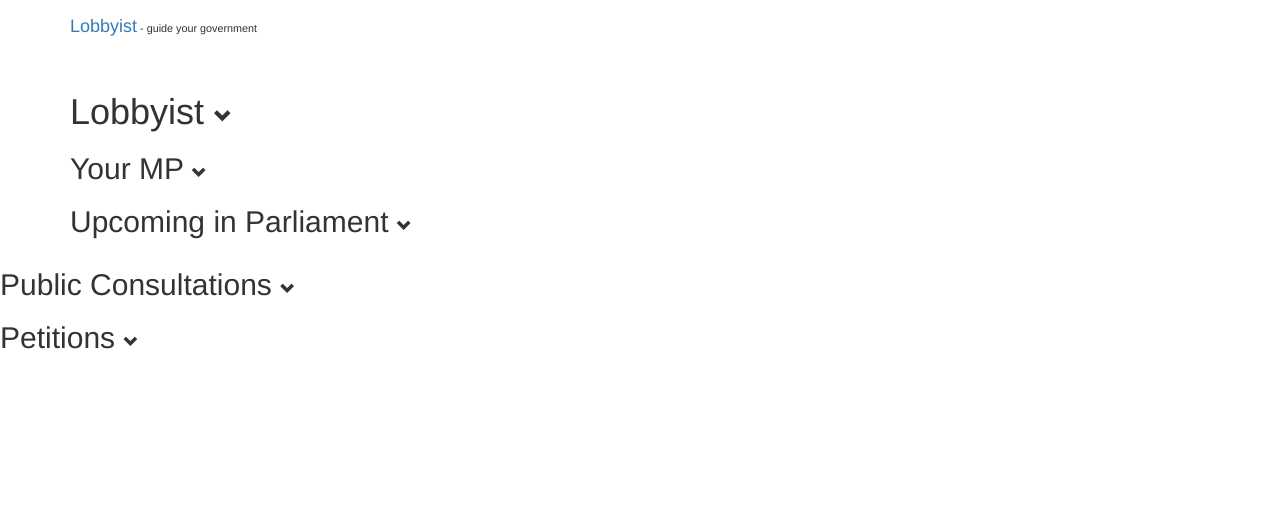
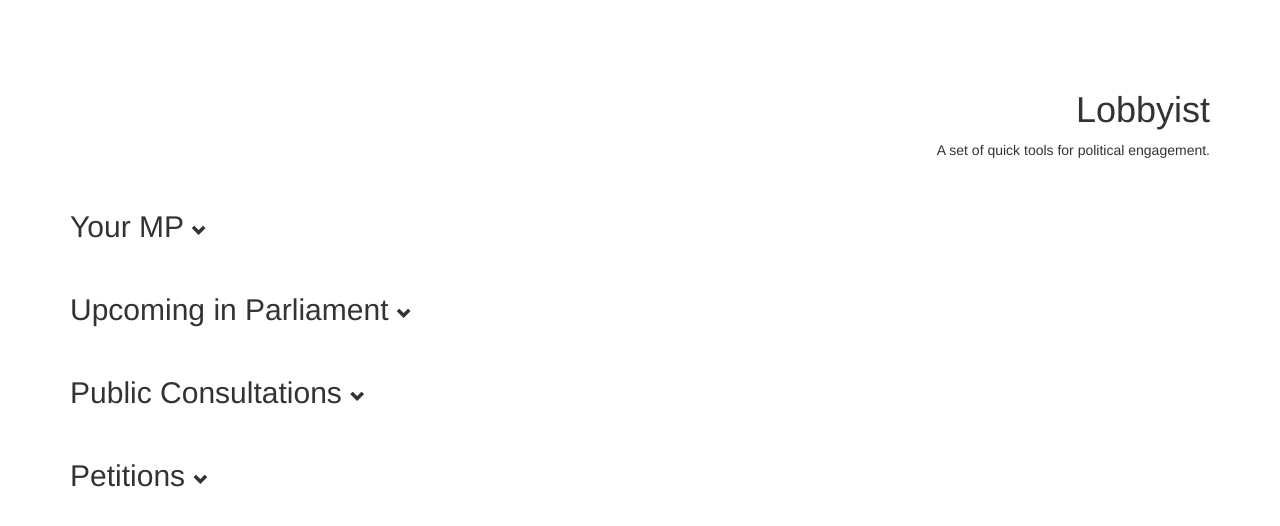
Before and after one commit to tomjohnhall/lobbyist, a Django app: page / in a window 1280 px wide. Shown: the top 526 px of the page. Run offline with Django 3.2, Linux system fonts and the light colour scheme; data that the repository does not hold is empty; parts of the project's set-up code (start-up, migrations or seed data) failed here and were passed over; some libraries are stand-ins or nearby versions.

Commit message:
First working draft

```diff
--- a/lobbyist/settings.py
+++ b/lobbyist/settings.py
@@ -25,7 +25,7 @@ SECRET_KEY = 'mwt7mea14j=t&ux%me9e$a=1*$iiwdjosecc#g3eq6sp3mzpo+'
 # SECURITY WARNING: don't run with debug turned on in production!
 DEBUG = True
 
-ALLOWED_HOSTS = ['127.0.0.1', '127.0.0.1:8000', 'localhost:8000', 'herokuapp.com', 'salty-hamlet-46189.herokuapp.com', 'lobbyist.org.uk']
+ALLOWED_HOSTS = ['127.0.0.1', '127.0.0.1:8000', 'localhost', 'herokuapp.com', 'salty-hamlet-46189.herokuapp.com', 'lobbyist.org.uk']
 
 
 # Application definition
--- a/main/management/commands/consultations.py
+++ b/main/management/commands/consultations.py
@@ -39,7 +39,7 @@ class Command(BaseCommand):
                     summary = entry.find('summary')
                     summary = "".join(summary.strings)
                     url = entry.find('link')
-                    url = str(url.href)
+                    url = str(url['href'])
                     c = Consultation(gov_id = gov_id, date=date, title = title, summary = summary, url = url)
                     c.save()
                     message += "Added a consultation: %s" % title
--- a/main/management/commands/upcomingparliament.py
+++ b/main/management/commands/upcomingparliament.py
@@ -44,9 +44,10 @@ class Command(BaseCommand):
                         event = Event(date=date, location=location, house=house, title=title, description=description)
                         if Event.objects.filter(date=date, title=title, house=house).exists():
                             dupes += 1
-                            message = 'duplicates %s' % dupes
+                            message += 'duplicates %s' % str(dupes)
                         else:
                             event.save()
+                            message += 'added event: %s' % title
                     else:
                         message += 'no events. '
         for n in range(10):
--- a/main/static/css/main.css
+++ b/main/static/css/main.css
@@ -60,3 +60,65 @@
 .arrow {
   font-size:50%;
 }
+
+
+.stick {
+    margin-top: 0 !important;
+    position: fixed;
+    top: 0;
+    z-index: 10000;
+    border-radius: 0 0 0.5em 0.5em;
+    background-color: #ffffff;
+    width: 100%;
+    padding-bottom: 10px;
+}
+
+.past {
+  display: none;
+}
+
+.future:nth-of-type(n+7) {
+  display: none;
+}
+
+#main-title, #about-content {
+  text-align: right;
+}
+
+#mp-wrapper {
+  float:none;
+  margin: auto;
+  padding: 15px;
+  border: 3px solid #b3b0b3;
+  border-radius: 25px;
+
+}
+
+.section {
+  margin-bottom: 50px;
+}
+
+.schedule-extender {
+  text-align: right;
+  text-decoration: underline;
+  color: #0d0058;
+}
+
+.date {
+
+  margin-bottom: 40px;
+}
+
+.date h3 {
+  margin-top: 5px;
+}
+
+.date-date {
+  text-align: center;
+  border-bottom: 2px solid #676767;
+  font-size: 110%;
+}
+
+.schedule-house:first-child {
+  border-right: 1px solid #989595;
+}
--- a/main/static/js/main.js
+++ b/main/static/js/main.js
@@ -10,23 +10,51 @@ function expander(arrow,content) {
 }
 
 $(document).ready(function() {
-  $('#title-arrow').click(function() {
-    expander($(this),$('#about-content'));
+
+  $('#mp-title').click(function () {
+    expander($('#mp-arrow'),$('#mp-content'));
   });
 
-  $('#mp-arrow').click(function () {
-    expander($(this),$('#mp-content'));
+  $('#upcoming-title').click(function () {
+    expander($('#upcoming-arrow'),$('#upcoming-content'));
   });
 
-  $('#upcoming-arrow').click(function () {
-    expander($(this),$('#upcoming-content'));
+  $('#consultations-title').click(function () {
+    expander($('#consultations-arrow'),$('#consultations-content'));
   });
 
-  $('#consultations-arrow').click(function () {
-    expander($(this),$('#consultations-content'));
+  $('#petitions-title').click(function () {
+    expander($('#petitions-arrow'),$('#petitions-content'));
   });
 
-  $('#petitions-arrow').click(function () {
-    expander($(this),$('#petitions-content'));
-  });
+  function sticky_relocate(anchor,sticky) {
+    var window_top = $(window).scrollTop();
+    var div_top = anchor.offset().top;
+    if (window_top > div_top) {
+        $('h2').removeClass('stick');
+        sticky.addClass('stick');
+        anchor.height(sticky.outerHeight());
+    } else {
+        sticky.removeClass('stick');
+        anchor.height(0);
+    }
+}
+
+$(window).scroll(function () {
+  sticky_relocate($('#mp-anchor'),$('#mp-title'));
+  sticky_relocate($('#upcoming-anchor'),$('#upcoming-title'));
+  sticky_relocate($('#consultations-anchor'),$('#consultations-title'));
+  sticky_relocate($('#petitions-anchor'),$('#petitions-title'));
+    });
+
+$('#recent-events').click( function() {
+  $('.past').slideDown();
+  $(this).fadeOut();
 });
+
+$('#more-events').click( function() {
+  $('.date:nth-child(n+5)').slideDown();
+  $(this).fadeOut();
+});
+
+});
--- a/main/static/js/petitions.js
+++ b/main/static/js/petitions.js
@@ -7,9 +7,11 @@ jQuery.ajax({
     success: function(data) {
       data = data.data
       if (!data.length>0) {
-        $none = $('<p>')
+        if ($('.no-petitions').length == 0){
+        $none = $('<p>', {'class': 'no-petitions'})
         $none.text('There are no open petitions right now.')
         $('#petitions-content').append($none);
+        }
       }
       else {
       for (i=0; i < data.length ; i++) {
@@ -38,7 +40,7 @@ $('#petitions-loading').fadeOut();
 }
 
 $(document).ready(function () {
-  $('#petitions-arrow').click(function() {
+  $('#petitions-title').click(function() {
     petitions();
   });
 });
--- a/main/static/js/yourmp.js
+++ b/main/static/js/yourmp.js
@@ -6,7 +6,7 @@ function getMP(postcode) {
       data        : { postcode }, // our data object
       dataType    : 'json', // what type of data do we expect back from the server
   success : function(mp) {
-    $('#petitions-loading').fadeOut();
+    $()
     if (mp.error) {
       error = mp.error + '. Please try again.';
       $('#postcode-error').fadeOut(400, function() {
--- a/main/templates/index.html
+++ b/main/templates/index.html
@@ -33,19 +33,21 @@
   <nav class="navbar">
     <div class="container">
       <div class="navbar-header">
-        <span class="navbar-brand"><a href=""  href="#">Lobbyist</a><span style="font-size: 60%"> - guide your government</span></span>
+
       </div>
     </div>
   </nav>
 
   <div class="container">
-    <div class="intro">
-      <h1> Lobbyist  <span id="title-arrow" class="glyphicon glyphicon-chevron-down arrow"></span></h1>
+    <div class="intro section">
+      <h1 id="main-title"> Lobbyist  </h1>
 
-      <p id="about-content" class="content"> The 2017 UK Generel Election has left UK politics in a state of bewilderment, which means it's more important now than ever that constituents, of any and all party loyalties, are able to lobby their MPs to represent their interests in parliament. Lobbyist is a tool for collaborating on letter writing compaigns, petitions and improving the accessibility of complex acts and bills as they progress.
+      <p id="about-content"> A set of quick tools for political engagement. </p>
     </div>
-    <div class="your-mp">
-      <h2> Your MP <span id="mp-arrow" class="glyphicon glyphicon-chevron-down arrow"></span></h2>
+
+    <div class="your-mp section">
+      <div id="mp-anchor" class="anchor"></div>
+      <h2 id="mp-title"> Your MP <span id="mp-arrow" class="glyphicon glyphicon-chevron-down arrow"></span></h2>
       <div id="mp-content" class="content">
       <form method="POST" id="postcode-form">
         <div class="input-group">
@@ -64,7 +66,9 @@
       {% endif %}
       <div id="mp-result">
         <div class="row">
-          <div class="col-xs-5 col-sm-3">
+          <div class="col-xs-12 col-md-6 offset-md-3" id="mp-wrapper">
+          <div class="row">
+          <div class="col-xs-5" id="mp-left">
             <div id="mp-image-container" class="center-block">
               <img src="" alt="" id="mp-image" >
               <div id="mp=party">
@@ -73,7 +77,7 @@
               </div>
             </div>
           </div>
-          <div class="col-xs-7 col-sm-4">
+          <div class="col-xs-7" id="mp-right">
             <h3 id="mp-name"></h3>
             <p id="mp-constituency"></p>
             <p id="mp-position"></p>
@@ -95,34 +99,39 @@
           </div>
           </div>
         </div>
+        </div>
+        </div>
 
 
 
       </div>
     </div>
 
-    <div id="upcomingParliament">
+    <div id="upcomingParliament" class="section">
+      <div id="upcoming-anchor" class="anchor"></div>
       <h2 id="upcoming-title">Upcoming in Parliament <span id="upcoming-arrow" class="glyphicon glyphicon-chevron-down arrow"></span></h2>
       <div id="upcoming-content" class="content">
+        {% if schedule|length == 0 %}
+          <p> No scheduled events </p>
+        {% else %}
+        <p id="recent-events" class="schedule-extender"> &uarr; Recent events... </p>
         {% for event in schedule %}
+          {% if not forloop.first %}
+            {% ifchanged event.house %}
+              </div>
+            {% endifchanged %}
+            {% ifchanged event.date %}
+              </div></div>
+            {% endifchanged %}
+          {% endif %}
           {% ifchanged event.date %}
-            {% if not forloop.first %}
-            </div></div></div>
-            {% endif %}
-            {% if event.date in date %}
-            <div class="date today">
-            {% else %}
-            <div class="date">
-            {% endif %}
-            <h2> {{ event.date }} </h2>
+            <div class="date {% if event.date < todaydate %} past {% else %} future {% endif %} ">
+            <p class="date-date"> {{ event.date }} </p>
             <div class="row">
           {% endifchanged %}
           {% ifchanged event.house event.date %}
-            {% autoescape on %}
-              {% cycle '' '</div>' %}
-            {% endautoescape %}
-            <div class="col-xs-6">
-            <h3> {{ event.house }} </h3>
+            <div class="col-xs-12 col-sm-6 schedule-house">
+            <a target="_blank" href="http://calendar.parliament.uk/calendar/{% if 'Lords' in event.house %}Lords{% else %}Commons{% endif %}/All/{{ event.date|date:"Y" }}/{{ event.date|date:"n" }}/{{ event.date|date:"j" }}/Daily"><h3> {{ event.house }} </h3></a>
           {% endifchanged %}
           {% ifchanged event.location event.house event.date %}
             <h4> {{ event.location }} </h4>
@@ -133,27 +142,34 @@
                 {{ event.description | safe }}
               {% endif %}
             {% endif %}
+
             {% if forloop.last %}
             <div></div></div>
             {% endif %}
         {% endfor %}
+
+
       </div>
       </div>
+      <p id="more-events" class="schedule-extender">&darr; More...</p>
+      {% endif %}
       </div>
     </div>
 
-    <div id="consultations">
+    <div id="consultations" class="section">
+      <div id="consultations-anchor" class="anchor"></div>
       <h2 id="consultations-title">Public Consultations <span id="consultations-arrow" class="glyphicon glyphicon-chevron-down arrow"></span></h2>
         <div id="consultations-content" class="content">
-          {% for c in consultations %}
-          <a href="{{ c.url }}"><h3> {{ c.title }} </h3> </a>
+        {% for c in consultations %}
+          <a target="_blank" href="{{ c.url }}"><h3> {{ c.title }} </h3> </a>
           <p> {{ c.date|date:'d-m-Y H:i' }} </p>
           <p> {{ c.summary }} </p>
         {% endfor %}
       </div>
     </div>
 
-    <div id="petitions">
+    <div id="petitions" class="section">
+      <div id="petitions-anchor" class="anchor"></div>
       <h2 id="petitions-title">Petitions <span id="petitions-arrow" class="glyphicon glyphicon-chevron-down arrow"></span></h2>
       <div id="petitions-content" class="content">
         <i id="petitions-loading" class="fa fa-cog fa-spin fa-md fa-fw"></i>
--- a/main/views.py
+++ b/main/views.py
@@ -21,7 +21,7 @@ def index(request):
         postcode = request.session['postcode']
         return render(request, 'index.html', {'postcode': postcode, 'schedule': schedule, 'todaydate': todaydate, 'consultations':consultations})
     else:
-        return render(request, 'index.html', {'schedule': schedule, 'todaydate': todaydate})
+        return render(request, 'index.html', {'schedule': schedule, 'todaydate': todaydate, 'consultations': consultations})
 
 
 def postcode(request):
```
